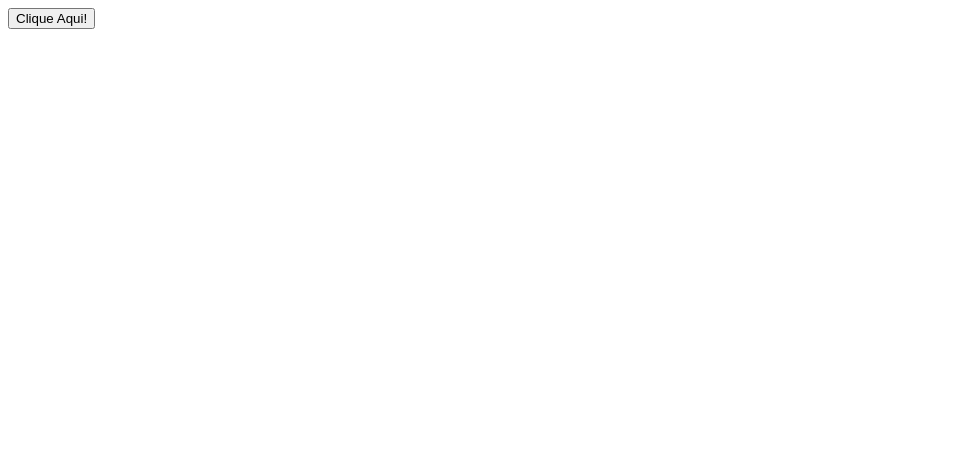
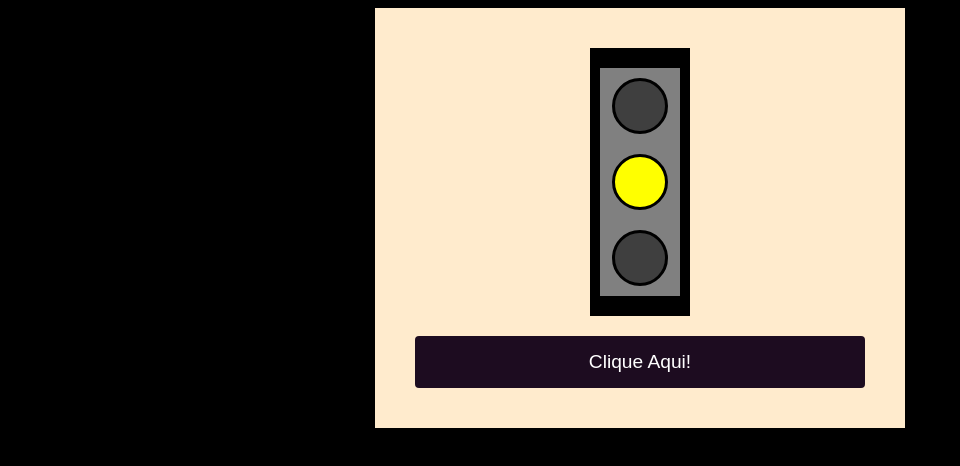
Before and after one commit to guifroes1984/Projeto-legal-3, a plain HTML site: page index.html in a window 1280 px wide. Shown: the whole page, without its empty margins (0-960 px from the left). Drawn offline with Linux system fonts and the light colour scheme.

Commit message:
closes #2 - css externo

```diff
--- a/index.html
+++ b/index.html
@@ -4,18 +4,20 @@
     <meta charset="UTF-8">
     <meta name="viewport" content="width=device-width, initial-scale=1.0">
     <title>Projeto Semáforo</title>
+
+    <link rel="stylesheet" href="style.css">
 </head>
 <body>
     <div class="container">
         <div class="traffic-light">
             <div class="panel">
-                <div class="red-light">
+                <div class="light light-off">
 
                 </div>
-                <div class="yellw-light">
+                <div class="light yellow-light">
 
                 </div>
-                <div class="green-light">
+                <div class="light light-off">
 
                 </div>
             </div>
--- /dev/null
+++ b/style.css
@@ -0,0 +1,69 @@
+body {
+    background-color: #000;
+}
+
+button {
+    background-color: #1d0c20;
+    border: none;
+    color: #fff;
+    padding: 15px 32px;
+    text-decoration: none;
+    font-size: 1.2rem;
+    border-radius: 4px;
+    cursor: pointer;
+}
+
+.container {
+    background-color: #ffebcd;
+    padding: 40px;
+    width: 450px;
+    margin: auto;
+    display: flex;
+    flex-direction: column;
+}
+
+.traffic-light {
+    background-color: #000000;
+    width: 100px;
+    padding-top: 10px;
+    padding-bottom: 10px;
+    display: flex;
+    flex-direction: column;
+    margin: auto;
+    margin-bottom: 20px;
+}
+
+.panel {
+    background-color: #808080;
+    margin: 10px;
+    padding: 10px;
+    display: flex;
+    flex-direction: column;
+    row-gap: 20px;
+}
+
+.light {
+    width: 50px;
+    height: 50px;
+    margin: auto;
+    border-color: #000;
+    border-width: medium;
+    border-style: solid;
+    border-radius: 50%;
+}
+
+.red-light {
+    background-color: #ff0000;
+}
+
+.yellow-light {
+    background-color: #ffff00;
+}
+
+.green-light {
+    background-color: #00ff00;
+}
+
+.light-off {
+    background-color: #3f3f3f;
+}
```
